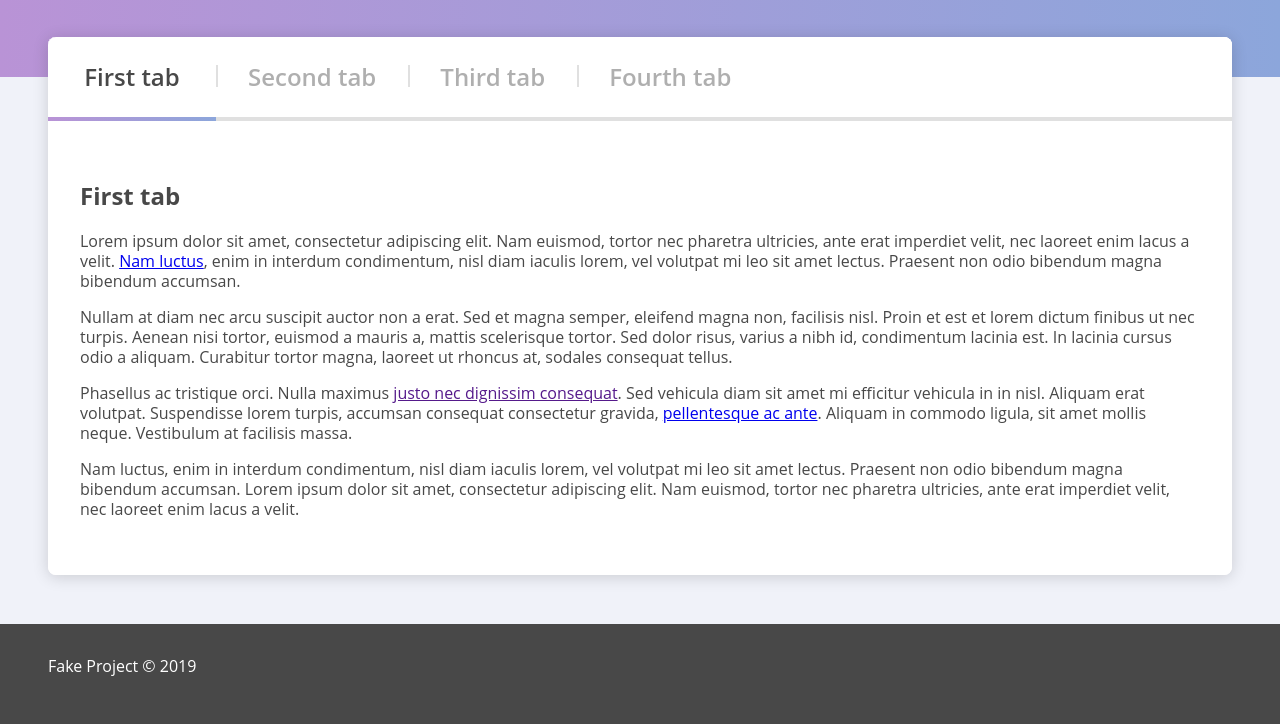
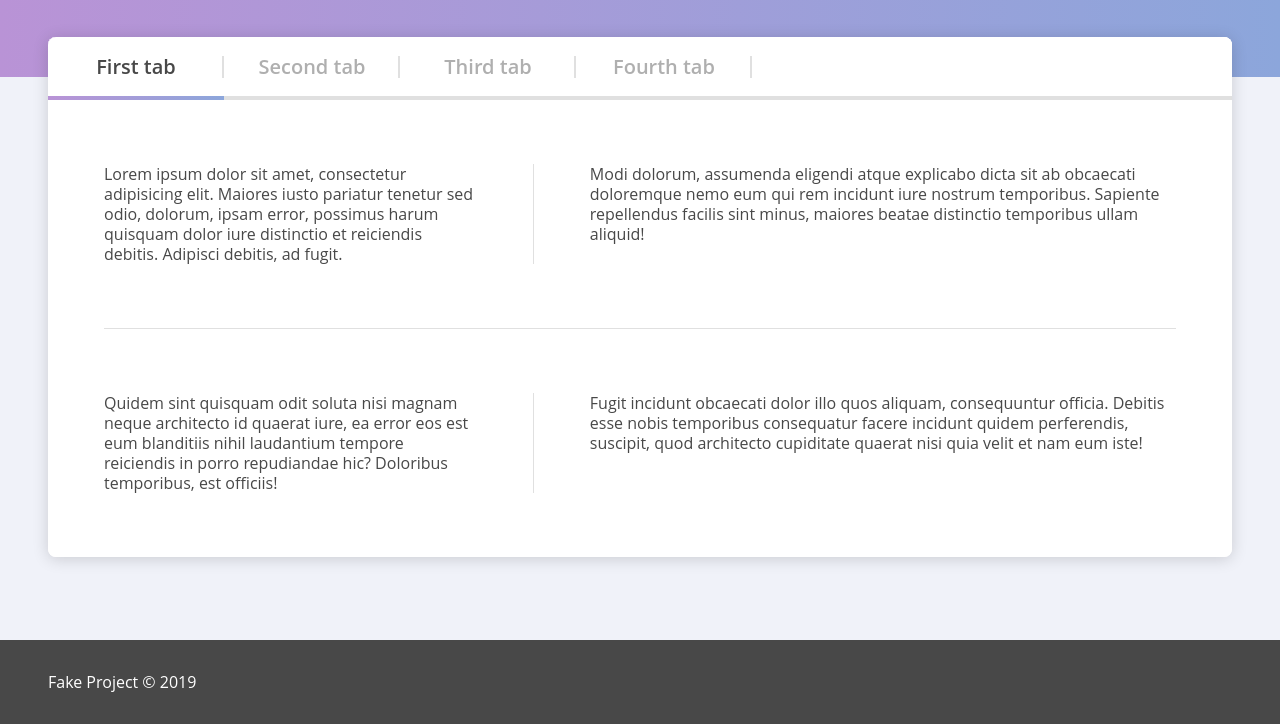
Before and after one commit to mminguezz/fakeproject-redradix, a website: page src/index.html in a window 1280 px wide. Shown: the part 76-800 px from the top of the page. Drawn offline with Linux system fonts and the light colour scheme; a web font is replaced by a local one.

Commit message:
feat(object): add grid to panel

```diff
--- a/src/css/components/tabs.scss
+++ b/src/css/components/tabs.scss
@@ -8,11 +8,10 @@
 .c-tabs {
   --c-tab-link-padding-vertical: 0.5rem ;
   --c-tab-link-padding-horizontal: 1rem;
-  --c-tab-panel-padding: 2.5rem 2rem;
   --c-tab-link-color: #{$c-tab__color};
   --c-tab-item-bg: transparent;
 
-  background-color: $white;
+  background-color: $c-tab__bg;
 }
 
 .c-tabs__list,
@@ -28,7 +27,7 @@
   scroll-snap-type: x mandatory;
   text-align: center;
 
-  background: linear-gradient(180deg, $white calc(100% - .25rem), $timberwolf calc(100% - .25rem), $timberwolf 100%);
+  background: linear-gradient(180deg, $c-tab__bg calc(100% - .25rem), $c-tab__border calc(100% - .25rem), $c-tab__border 100%);
 }
 
 
@@ -40,8 +39,8 @@
   font-weight: $text--semibold;
   text-decoration: none;
   display: block;
-  background-color: $white;
-  min-width: 10.5rem;
+  background-color: $c-tab__bg;
+  min-width: 11rem;
   box-sizing: border-box;
 
   &[aria-selected],
@@ -58,21 +57,28 @@
   position: relative;
 
   &.is-active {
-    --c-tab-item-bg: #{$gradient};
+    --c-tab-item-bg: #{$c-panel__active};
   }
 }
 
-.c-tabs__item + .c-tabs__item::after {
+// /* Alternative: .c-tabs__item:not(:first-child)::after */
+// .c-tabs__item + .c-tabs__item::after {
+//   content: "";
+//   position: absolute;
+//   border: 1px solid  $timberwolf;
+//   left: 0;
+//   top: calc( var(--c-tab-link-padding-vertical) * 1.175); /* 1 */
+//   height: $text-size-l;
+// }
+//
+
+.c-tabs__item::after {
   content: "";
   position: absolute;
-  border: 1px solid  $timberwolf;
-  left: 0;
+  border: 1px solid  $c-tab__border;
+  right: 0;
   top: calc( var(--c-tab-link-padding-vertical) * 1.175); /* 1 */
   height: $text-size-l;
-}
-
-.c-tabs__panel {
-  padding: var(--c-tab-panel-padding);
 }
 
 //
@@ -81,7 +87,7 @@
 
 @media screen and (min-width: 37.5rem) {
   .c-tabs {
-    --c-tab-link-padding-vertical: 1.5rem ;
+    --c-tab-link-padding-vertical: 1rem ;
     --c-tab-link-padding-horizontal: 2rem;
   }
 }
@@ -91,11 +97,4 @@
 // ==========================================================================
 
 @media screen and (min-width: 56rem) {
-  .c-tabs {
-    --c-tab-panel-padding-vertical: 4rem 3.5rem;
-  }
-
-  .c-tabs__link {
-    font-size: $text-size-xl;
-  }
 }
--- a/src/css/generic/main.scss
+++ b/src/css/generic/main.scss
@@ -17,4 +17,17 @@ body {
 
 p {
   margin: 0 0 1rem;
+
+  &:last-child {
+    margin: 0;
+  }
 }
+
+h1,
+h2,
+h3,
+h4,
+h5,
+h6 {
+  margin-top: 0;
+}
--- /dev/null
+++ b/src/css/objects/grid.scss
@@ -0,0 +1,70 @@
+
+// ==========================================================================
+// Objects
+// ==========================================================================
+
+[class*="o-grid--"] {
+  --o-grid-columns--two: 1fr;
+
+  --o-grid-item-padding-vertical: 0;
+  --o-grid-item-padding-horizontal: 2rem;
+
+  --o-grid-item-margin-vertical: 2.5rem;
+  --o-grid-item-margin-horizontal: 0;
+
+  margin-left: var(--o-grid-item-padding-horizontal);
+  margin-right: var(--o-grid-item-padding-horizontal);
+  display: grid;
+}
+
+.o-grid--two {
+  grid-template-columns: var(--o-grid-columns--two);
+}
+
+
+.o-grid__item {
+  padding-right: var(--o-grid-item-padding-horizontal);
+  margin: var(--o-grid-item-margin-vertical) var(--o-grid-item-margin-horizontal);
+}
+
+.o-grid__item:last-child {
+  padding-right: 0;
+}
+
+.o-grid__item + .o-grid__item {
+  border-left: 1px solid $border-color;
+  padding-left: var(--o-grid-item-padding-horizontal);
+}
+
+.o-grid--two + .o-grid--two {
+  border-top: 1px solid $border-color;
+}
+
+
+//
+// Tablet
+// ==========================================================================
+
+@media screen and (min-width: 37.5rem) {
+  [class*="o-grid--"] {
+    --o-grid-columns--two: 1fr 1fr;
+  }
+}
+
+//
+// Large Tablet
+// ==========================================================================
+
+@media screen and (min-width: 56rem) {
+  [class*="o-grid--"] {
+    --o-grid-columns--two: 40% 1fr;
+
+    --o-grid-item-padding-vertical: 0;
+    --o-grid-item-padding-horizontal: 3.5rem;
+
+    --o-grid-item-margin-vertical: 4rem;
+    --o-grid-item-margin-horizontal: 0;
+
+    display: grid;
+  }
+}
--- a/src/css/objects/main.scss
+++ b/src/css/objects/main.scss
@@ -1,4 +1,5 @@
 @import "template.scss";
+@import "grid.scss";
 @import "theme.scss";
 @import "media.scss";
 @import "stack.scss";
--- a/src/css/settings/tokens.scss
+++ b/src/css/settings/tokens.scss
@@ -9,6 +9,7 @@ $bg-main: $white;
 $bg-footer: $charcoal;
 
 
+$border-color: $timberwolf;
 $shadow-box: rgba(0,0,0,0.16);
 $radius-box: 0.5rem;
 
@@ -21,6 +22,8 @@ $c-menu__bg: $gradient;
 
 $c-tab__color: $dark-gray;
 $c-tab__color--active: $charcoal;
+$c-tab__border: $timberwolf;
+$c-tab__bg: $white;
 
 
-$c-panel__bg: $gradient;
+$c-panel__active: $gradient;
--- a/src/index.html
+++ b/src/index.html
@@ -42,23 +42,43 @@
           </li>
         </ul>
         <section class="c-tabs__panel" id="section1" role="tabpanel" tabindex="-1"  aria-labelledby="tab1">
-          <h2>First tab</h2>
-          <p>Lorem ipsum dolor sit amet, consectetur adipiscing elit. Nam euismod, tortor nec pharetra ultricies, ante erat imperdiet velit, nec laoreet enim lacus a velit. <a href="#">Nam luctus</a>, enim in interdum condimentum, nisl diam iaculis lorem, vel volutpat mi leo sit amet lectus. Praesent non odio bibendum magna bibendum accumsan.</p>
-          <p>Nullam at diam nec arcu suscipit auctor non a erat. Sed et magna semper, eleifend magna non, facilisis nisl. Proin et est et lorem dictum finibus ut nec turpis. Aenean nisi tortor, euismod a mauris a, mattis scelerisque tortor. Sed dolor risus, varius a nibh id, condimentum lacinia est. In lacinia cursus odio a aliquam. Curabitur tortor magna, laoreet ut rhoncus at, sodales consequat tellus.</p>
-          <p>Phasellus ac tristique orci. Nulla maximus <a href="">justo nec dignissim consequat</a>. Sed vehicula diam sit amet mi efficitur vehicula in in nisl. Aliquam erat volutpat. Suspendisse lorem turpis, accumsan consequat consectetur gravida, <a href="#">pellentesque ac ante</a>. Aliquam in commodo ligula, sit amet mollis neque. Vestibulum at facilisis massa.</p>
-          <p>Nam luctus, enim in interdum condimentum, nisl diam iaculis lorem, vel volutpat mi leo sit amet lectus. Praesent non odio bibendum magna bibendum accumsan. Lorem ipsum dolor sit amet, consectetur adipiscing elit. Nam euismod, tortor nec pharetra ultricies, ante erat imperdiet velit, nec laoreet enim lacus a velit. </p>
+          <div class="o-grid--two">
+            <div class="o-grid__item">Lorem ipsum dolor sit amet, consectetur adipisicing elit. Maiores iusto pariatur tenetur sed odio, dolorum, ipsam error, possimus harum quisquam dolor iure distinctio et reiciendis debitis. Adipisci debitis, ad fugit.</div>
+            <div class="o-grid__item">Modi dolorum, assumenda eligendi atque explicabo dicta sit ab obcaecati doloremque nemo eum qui rem incidunt iure nostrum temporibus. Sapiente repellendus facilis sint minus, maiores beatae distinctio temporibus ullam aliquid!</div>
+          </div>
+          <div class="o-grid--two">
+            <div class="o-grid__item">Quidem sint quisquam odit soluta nisi magnam neque architecto id quaerat iure, ea error eos est eum blanditiis nihil laudantium tempore reiciendis in porro repudiandae hic? Doloribus temporibus, est officiis!</div>
+            <div class="o-grid__item">Fugit incidunt obcaecati dolor illo quos aliquam, consequuntur officia. Debitis esse nobis temporibus consequatur facere incidunt quidem perferendis, suscipit, quod architecto cupiditate quaerat nisi quia velit et nam eum iste!</div>
+          </div>
+
+
         </section>
         <section class="c-tabs__panel" id="section2" role="tabpanel" tabindex="-1" aria-labelledby="tab2"  hidden>
-          <h2>Second tab</h2>
-          <p>Comming soon</p>
+          <div class="o-grid--one">
+            <div class="o-grid__item">
+              <h2>Second tab</h2>
+              <div>Lorem ipsum dolor sit amet, consectetur adipiscing elit. Nam euismod, tortor nec pharetra ultricies, ante erat imperdiet velit, nec laoreet enim lacus a velit. <a href="#">Nam luctus</a>, enim in interdum condimentum, nisl diam iaculis lorem, vel volutpat mi leo sit amet lectus. Praesent non odio bibendum magna bibendum accumsan.</div>
+              <div>Nullam at diam nec arcu suscipit auctor non a erat. Sed et magna semper, eleifend magna non, facilisis nisl. Proin et est et lorem dictum finibus ut nec turpis. Aenean nisi tortor, euismod a mauris a, mattis scelerisque tortor. Sed dolor risus, varius a nibh id, condimentum lacinia est. In lacinia cursus odio a aliquam. Curabitur tortor magna, laoreet ut rhoncus at, sodales consequat tellus.</div>
+              <div>Phasellus ac tristique orci. Nulla maximus <a href="">justo nec dignissim consequat</a>. Sed vehicula diam sit amet mi efficitur vehicula in in nisl. Aliquam erat volutpat. Suspendisse lorem turpis, accumsan consequat consectetur gravida, <a href="#">pellentesque ac ante</a>. Aliquam in commodo ligula, sit amet mollis neque. Vestibulum at facilisis massa.</div>
+              <div>Nam luctus, enim in interdum condimentum, nisl diam iaculis lorem, vel volutpat mi leo sit amet lectus. Praesent non odio bibendum magna bibendum accumsan. Lorem ipsum dolor sit amet, consectetur adipiscing elit. Nam euismod, tortor nec pharetra ultricies, ante erat imperdiet velit, nec laoreet enim lacus a velit. </div>
+            </div>
+          </div>
         </section>
         <section class="c-tabs__panel" id="section3" role="tabpanel" tabindex="-1" aria-labelledby="tab3" hidden>
-          <h2>Third tab</h2>
-          <p>Comming soon.</p>
+          <div class="o-grid--one">
+            <div class="o-grid__item">
+              <h2>Third tab</h2>
+              <p>Comming soon.</p>
+            </div>
+          </div>
         </section>
         <section class="c-tabs__panel" id="section4" role="tabpanel" tabindex="-1" aria-labelledby="tab4" hidden>
-          <h2>Fourth tab</h2>
-          <p>Comming soon</p>
+          <div class="o-grid--one">
+            <div class="o-grid__item">
+              <h2>Fourth tab</h2>
+              <p>Comming soon</p>
+            </div>
+          </div>
         </section>
       </div>
 
```
Also changed, not shown: README.md, src/main.css.
